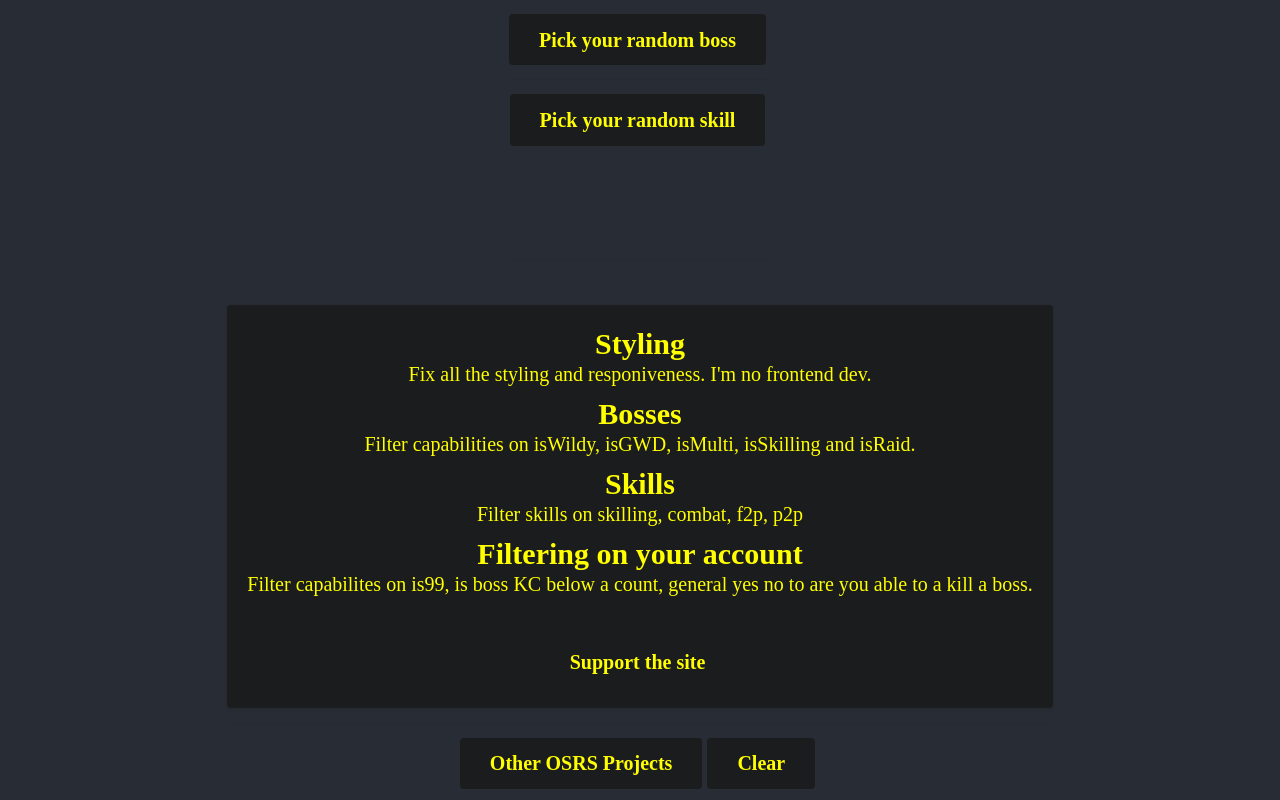
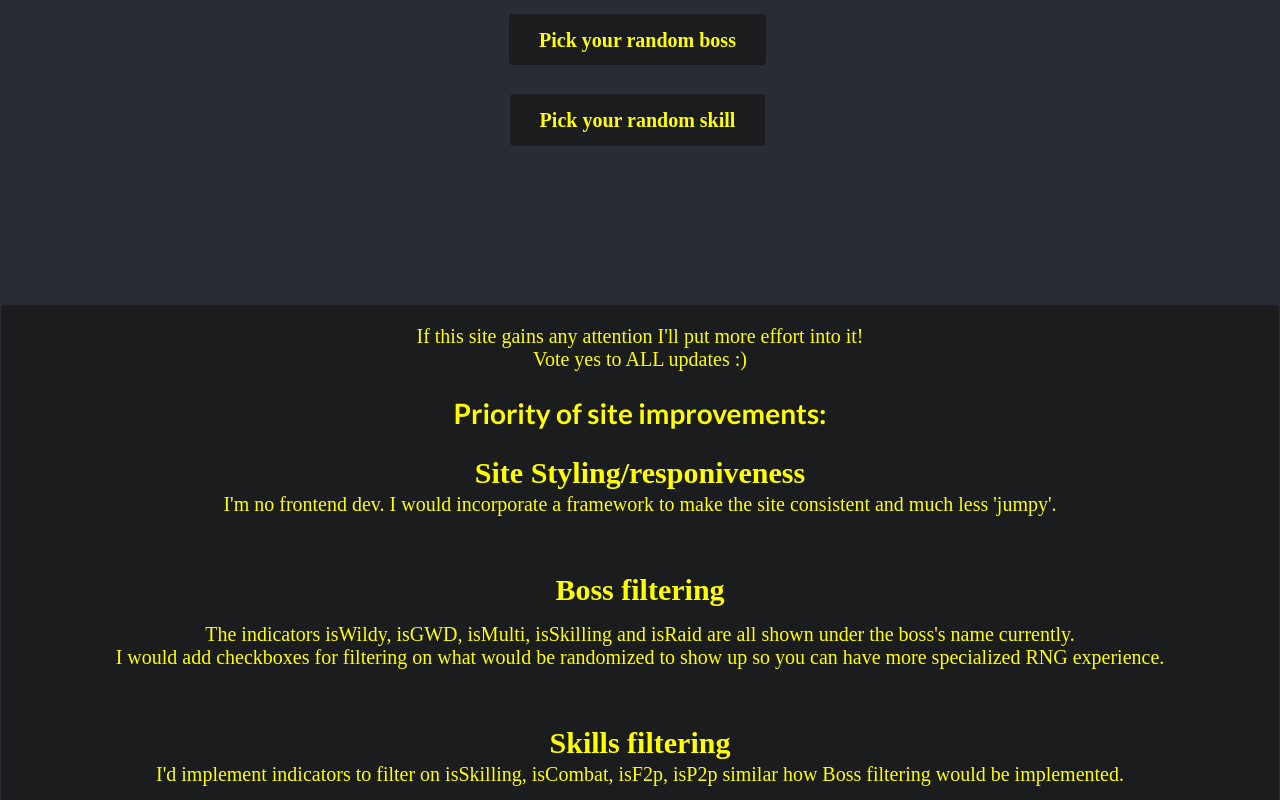
Before and after one commit to JonTelep/osrandom, a React (Create React App) app: page / in a window 1280 px wide. Both pictures are taken after a click on the button "This site's future". Shown: the top 800 px of the page. Built offline with nearby package versions, Linux system fonts and the light colour scheme.

Commit message:
Re-worded future.js to elaborate on what the site's future would be

```diff
--- a/src/components/future.js
+++ b/src/components/future.js
@@ -5,20 +5,28 @@ const Future = () => {
         <div>
                 <div className="ui list">
                     <div className="item">
-                        <h2>Styling</h2>
-                        Fix all the styling and responiveness. I'm no frontend dev.
+                       If this site gains any attention I'll put more effort into it! <br />
+                       Vote yes to ALL updates :)<br />
+                       <h1>Priority of site improvements:</h1>
+
+                        <h2>Site Styling/responiveness</h2>
+                        I'm no frontend dev. I would incorporate a framework to make the site consistent and much less 'jumpy'.
                      </div>
                      <div className="item">
-                        <h2>Bosses</h2>
-                        Filter capabilities on isWildy, isGWD, isMulti, isSkilling and isRaid.
+                     <br />
+                        <h2>Boss filtering</h2>
+                        The indicators isWildy, isGWD, isMulti, isSkilling and isRaid are all shown under the boss's name currently.<br /> I would add checkboxes for filtering on what would be randomized to show up so you can have more specialized RNG experience.
                      </div>
                      <div className="item">
-                        <h2>Skills</h2>
-                        Filter skills on skilling, combat, f2p, p2p
+                     <br />
+                        <h2>Skills filtering</h2>
+                        I'd implement indicators to filter on isSkilling, isCombat, isF2p, isP2p similar how Boss filtering would be implemented.
                      </div>
                      <div className="item">
-                        <h2>Filtering on your account</h2>
-                        Filter capabilites on is99, is boss KC below a count, general yes no to are you able to a kill a boss.
+                     <br />
+                        <h2>Account filtering</h2>
+                        This would require using OSRS Webservices to retrieve your accounts stats and KCs. <br />
+                        The ability to filter on your own account's is99, isKcLowerThanThreshold. A more specialized filtering on your account if you wish to randomize a non 99, or filter on a KC (my personal account 'Telep' is going for 100 kc in all bosses)
                      </div>
                 </div>
         </div>
```
